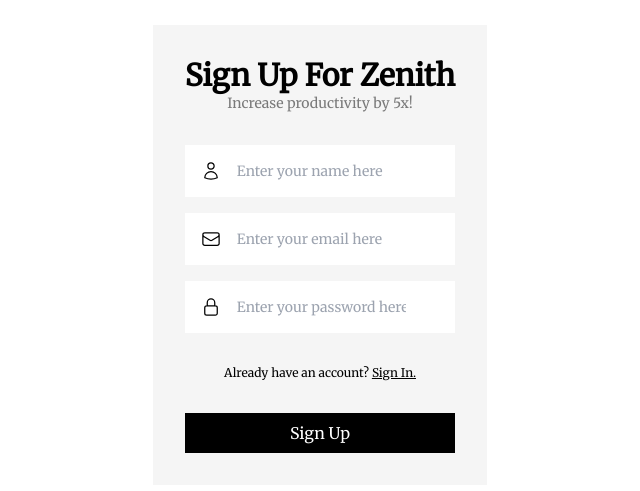
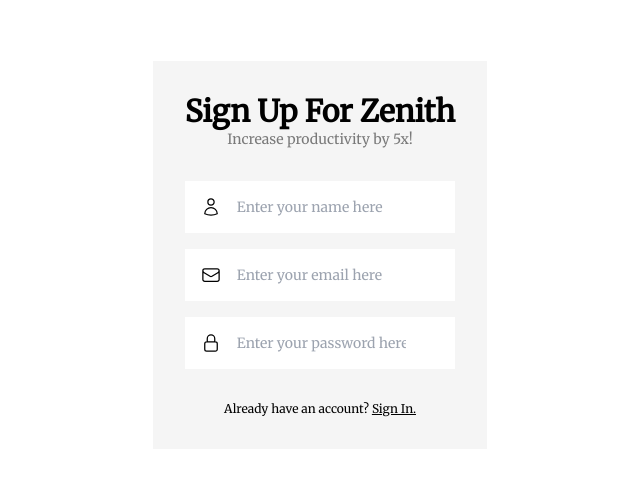
Before and after one commit to yasa-zaheen/zenith, a Next.js app: page /auth/signUp in a window 1280 px wide. Shown: the part 145-636 px from the top of the page, without its empty margins (320-960 px from the left). Built offline with nearby package versions, Linux system fonts and the light colour scheme.

Commit message:
Test fix

```diff
--- a/app/auth/signIn/page.tsx
+++ b/app/auth/signIn/page.tsx
@@ -79,7 +79,7 @@
         </p>
 
         {/* Sign Up Button */}
-        <LoadingButton loading={loading}>Sign In</LoadingButton>
+        {/* <LoadingButton loading={loading}>Sign In</LoadingButton> */}
       </form>
     </div>
   );
--- a/app/auth/signUp/page.tsx
+++ b/app/auth/signUp/page.tsx
@@ -104,7 +104,7 @@
         </p>
 
         {/* Sign Up Button */}
-        <LoadingButton loading={loading}>Sign Up</LoadingButton>
+        {/* <LoadingButton loading={loading}>Sign Up</LoadingButton> */}
       </form>
     </div>
   );
--- a/components/CreateTaskModal.tsx
+++ b/components/CreateTaskModal.tsx
@@ -186,7 +186,7 @@
 
               {/* Create button */}
 
-              <LoadingButton loading={loading}>Create task</LoadingButton>
+              {/* <LoadingButton loading={loading}>Create task</LoadingButton> */}
             </Dialog.Panel>
           </form>
         </Transition.Child>
```
